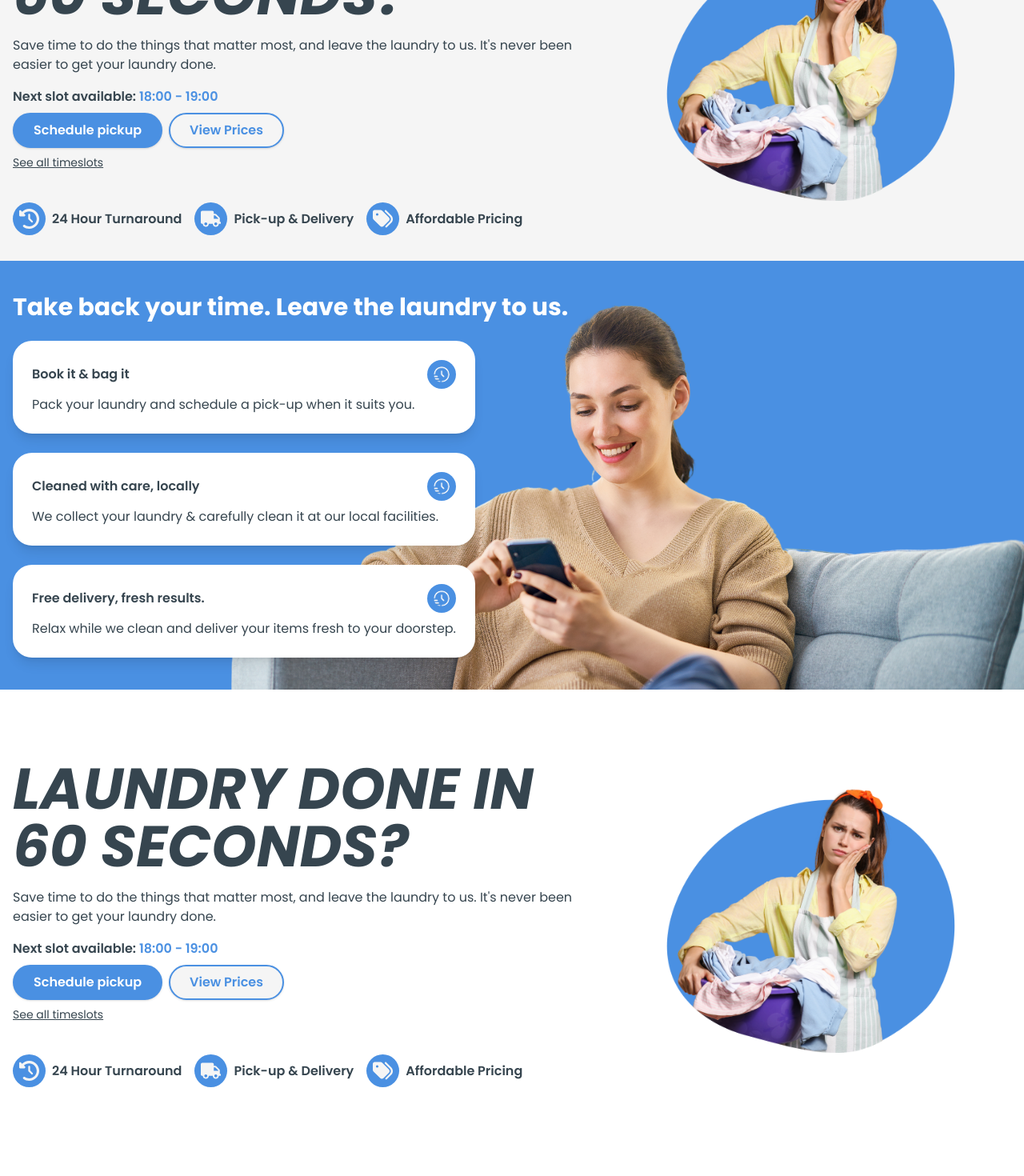
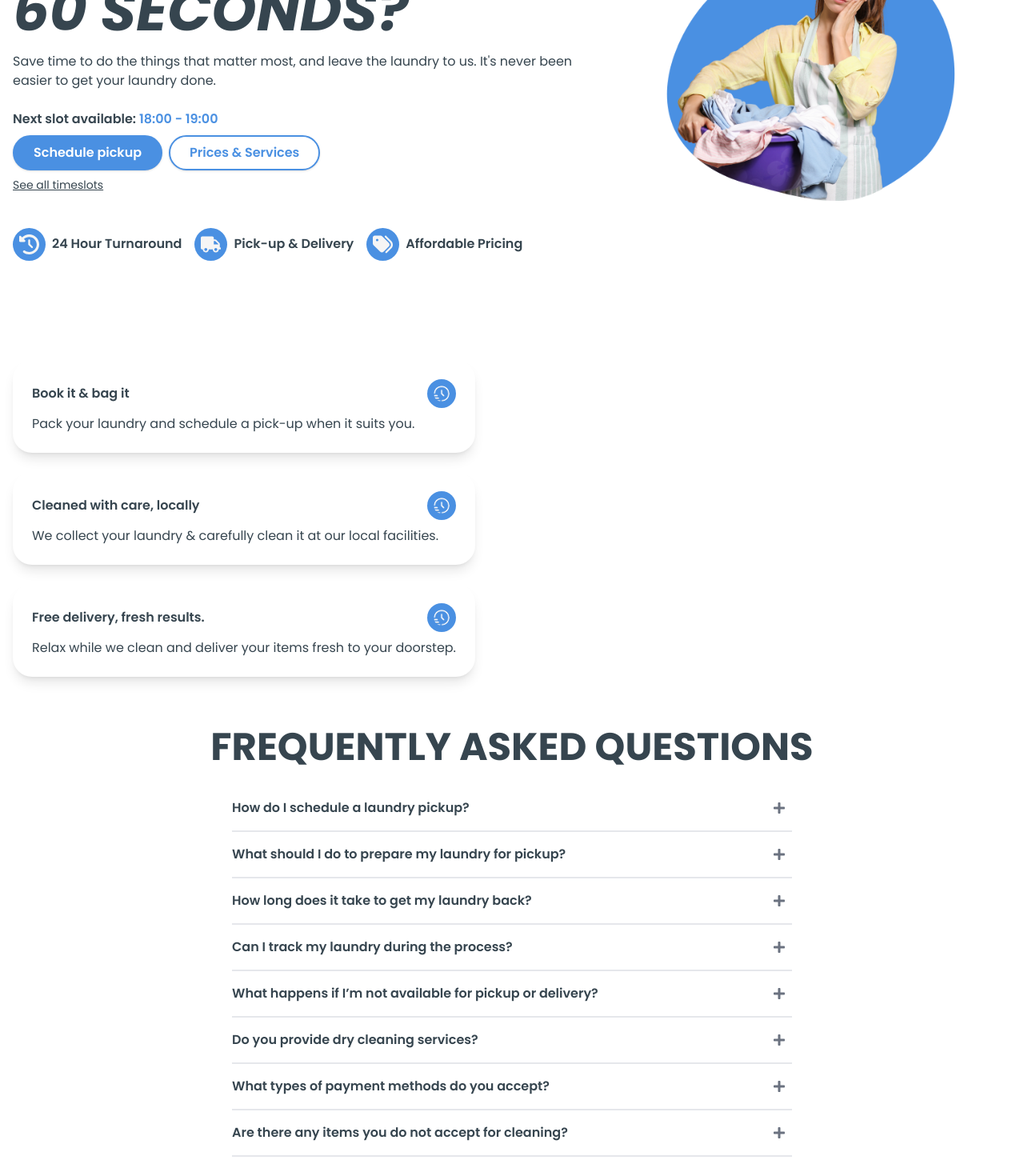
Before and after one commit to RicardoDS7/laundry-hero-landing-page, a Next.js app in the folder landing-page/: page / in a window 1280 px wide. Shown: the part 203-1673 px from the top of the page at 80% size. Before the commit the page ends 1594 px from the top, so only its background shows below. Built offline with nearby package versions, Linux system fonts and the light colour scheme.

Commit message:
Added FAQ

```diff
--- /dev/null
+++ b/landing-page/app/components/FAQ.tsx
@@ -0,0 +1,58 @@
+// components/FAQ.tsx
+import { useState } from "react";
+import { FaPlus, FaMinus } from "react-icons/fa";
+import FAQImage from "../images/receiving-laundry.png";
+import Image from "next/image";
+
+interface FAQItemProps {
+  question: string;
+  answer: string;
+}
+
+interface FAQProps {
+  faqItems: FAQItemProps[]
+}
+
+const FAQItem: React.FC<FAQItemProps> = ({ question, answer }) => {
+  const [isOpen, setIsOpen] = useState(false);
+
+  const toggleOpen = () => {
+    setIsOpen(!isOpen);
+  };
+
+  return (
+    <div className="border-b-2 border-gray-200 w-full lg:w-[700px]">
+      <button
+        onClick={toggleOpen}
+        className="w-full flex justify-between items-center py-4 font-semibold text-charcoal hover:text-nice-blue focus:outline-none"
+      >
+        <span className="text-start">{question}</span>
+        <span className="text-gray-500 px-2">
+          {isOpen ? <FaMinus /> : <FaPlus />}
+        </span>
+      </button>
+      {isOpen && (
+        <div className="text-gray-600 pb-4 w-full lg:w-[700px] text-start">
+          {answer}
+        </div>
+      )}
+    </div>
+  );
+};
+
+const FAQ: React.FC<FAQProps> = ({ faqItems }) => {
+
+
+  return (
+    <div className="flex flex-col justify-center items-center px-4">
+
+            {faqItems.map((faq, index) => (
+            <FAQItem key={index} question={faq.question} answer={faq.answer} />
+            ))}
+
+    </div>
+
+  );
+};
+
+export default FAQ;
--- a/landing-page/app/components/Hero.tsx
+++ b/landing-page/app/components/Hero.tsx
@@ -12,15 +12,21 @@ const Hero = () => {
     return (
       <div className='relative pt-14 max-w-[1400px] mx-auto'>
 
-          <div className='flex flex-col md:flex-row py-8 '>
-            <div className='flex w-full md:w-7/12 flex-col gap-4 px-4'>
+          <div className='flex flex-col md:flex-row pt-8 items-center'>
+            <div className='flex w-full md:w-7/12 flex-col gap-6 px-4'>
               <div className='flex flex-col gap-4 items-center justify-center md:items-start md:justify-start'>
                 <h1 className='hero-display text-center md:text-start'>Laundry done in 60 seconds?</h1>
                 <p className='text-center md:text-start'>Save time to do the things that matter most, and leave the laundry to us. It&apos;s never been easier to get your laundry done.</p>
               </div>
               < TimeSlots />
+            </div>
 
-              <div className='flex flex-wrap gap-4 mt-6'>
+            <div className='w-full md:w-5/12 px-4 h-ful'>
+              <Image src={HeroImage} width={800} height={600} alt='hero-image' />
+            </div>
+        </div>
+
+        <div className='flex flex-wrap gap-4 w-full items-start justify-start py-6 px-4'>
                 <div className='flex flex-row gap-2 items-center'>
                   <div className='p-2 rounded-full bg-nice-blue'>
                     <FaClockRotateLeft color="#f5f5f5" size={25}/>
@@ -43,12 +49,6 @@ const Hero = () => {
                 </div>
 
               </div>
-            </div>
-
-            <div className='w-full md:w-5/12 px-4'>
-              <Image src={HeroImage} width={800} height={600} alt='hero-image' />
-            </div>
-        </div>
       </div>
 
     );
--- a/landing-page/app/components/NavBar.tsx
+++ b/landing-page/app/components/NavBar.tsx
@@ -28,7 +28,7 @@ const NavBar = () => {
   }, []);
 
   return (
-    <div className={`fixed bg-white-smoke w-full z-30 ${isScrolled ? 'shadow-md' : ''}`}>
+    <div className={`fixed bg-white w-full z-30 ${isScrolled ? 'shadow-md' : ''}`}>
       <div className='max-w-[1400px] mx-auto'>
         <div className='flex w-full justify-between items-center py-4 px-2'>
             <div className='flex flex-row gap-1 items-center'>
--- /dev/null
+++ b/landing-page/app/components/ScrollToSectionButton.tsx
@@ -0,0 +1,40 @@
+'use client';
+import React from 'react';
+interface HowItWorksButtonProps {
+    sectionID: string;     // The title text for the hero section
+    buttonText: string;     // The title text for the hero section
+  }
+
+const ScrollToSectionButton: React.FC<HowItWorksButtonProps> = ({sectionID,buttonText}) => {
+
+  const scrollToSection = () => {
+      const section = document.getElementById(sectionID);
+
+      if (section) {
+        const offset = 100; // Adjust the offset
+        const sectionPosition = section.getBoundingClientRect().top + window.scrollY - offset;
+
+        window.scrollTo({
+          top: sectionPosition,
+          behavior: 'smooth' // Smooth scroll behavior
+        });
+      } else {
+        console.error("Section with ID 'faq' not found");
+      }
+  }
+
+
+    return (
+      <button
+        type="button"
+        onClick={scrollToSection}
+        className="flex flex-row px-6 py-2 gap-2 items-center rounded-full
+          bg-white  border-nice-blue text-nice-blue shadow font-semibold
+          hover:shadow-md hover:bg-nice-blue border-2 hover:text-white transition-all duration-300"
+      >
+        {buttonText}
+      </button>
+    );
+  };
+
+  export default ScrollToSectionButton;
--- a/landing-page/app/components/TimeSlots.tsx
+++ b/landing-page/app/components/TimeSlots.tsx
@@ -1,5 +1,6 @@
 import React, { useEffect, useState } from 'react';
 import Link from 'next/link';
+import ScrollToSectionButton from './ScrollToSectionButton';
 
 const TimeSlots = () => {
   const [nextTimeStart, setNextTimeStart] = useState('');
@@ -63,13 +64,12 @@ const TimeSlots = () => {
         >
           Schedule pickup
         </button>
-        <button
-          className="flex flex-row px-6 py-2 gap-2 items-center rounded-full
-          bg-white-smoke  border-nice-blue text-nice-blue shadow font-semibold
-          hover:shadow-md hover:bg-nice-blue border-2 hover:text-white transition-all duration-300"
-        >
-          View Prices
-        </button>
+
+        <ScrollToSectionButton
+          sectionID='prices-and-services-section'
+          buttonText='Prices & Services'>
+        </ScrollToSectionButton>
+
       </div>
 
       <Link className="underline hover:text-nice-blue text-sm" href="#">
--- a/landing-page/app/constants.ts
+++ b/landing-page/app/constants.ts
@@ -22,3 +22,43 @@ export const LAUNDRY_STEPS: LaundrySteps[] = [
     },
 
   ];
+
+// FAQ
+export interface FAQProps {
+    question: string,
+    answer: string,
+}
+export const FAQs: FAQProps[] = [
+    {
+      question: "How do I schedule a laundry pickup?",
+      answer: "You can schedule a pickup by selecting your preferred time and date through our app or website. Once booked, you'll receive a confirmation notification.",
+    },
+    {
+      question: "What should I do to prepare my laundry for pickup?",
+      answer: "Simply place your laundry in a bag and have it ready for pickup at the scheduled time. We'll provide laundry bags on your first order if needed.",
+    },
+    {
+      question: "How long does it take to get my laundry back?",
+      answer: "Our standard turnaround time is 24-48 hours, depending on your selected service. Expedited options are available for an additional fee.",
+    },
+    {
+      question: "Can I track my laundry during the process?",
+      answer: "Yes, you can track the status of your order, from pickup to delivery, through our app or website in real time.",
+    },
+    {
+      question: "What happens if I’m not available for pickup or delivery?",
+      answer: "If you’re unavailable, you can reschedule through the app. If our driver cannot reach you, they will leave a notification and attempt to contact you.",
+    },
+    {
+        question: "Do you provide dry cleaning services?",
+        answer: "Yes, we offer dry cleaning services in addition to wash-and-fold and ironing. You can select your preferred service when placing an order.",
+    },
+    {
+    question: "What types of payment methods do you accept?",
+    answer: "We accept major credit and debit cards, mobile payments, and online payment methods through our secure app or website.",
+    },
+    {
+    question: "Are there any items you do not accept for cleaning?",
+    answer: "Yes, we do not accept items like heavily soiled garments, hazardous materials, or items requiring special care beyond our service scope. Please check our guidelines for more details.",
+    },
+  ];
--- a/landing-page/app/globals.css
+++ b/landing-page/app/globals.css
@@ -28,3 +28,10 @@ body {
 .logo-image {
   @apply scale-75 md:scale-90 lg:scale-100;
 }
+
+h2 {
+  @apply text-2xl md:text-3xl lg:text-4xl xl:text-5xl;
+  @apply uppercase;
+  @apply font-bold;
+  @apply text-charcoal;
+}
--- a/landing-page/app/page.tsx
+++ b/landing-page/app/page.tsx
@@ -1,6 +1,9 @@
+'use client';
+import FAQ from "./components/FAQ";
 import Hero from "./components/Hero";
 import HowItWorks from "./components/HowItWorks";
 import NavBar from "./components/NavBar";
+import { FAQs } from "./constants";
 
 export default function Home() {
   return (
@@ -10,24 +13,34 @@ export default function Home() {
         <NavBar />
       </section>
 
-      <section id="hero-section" className="bg-white-smoke">
+      <section id="hero-section" className="bg-white">
         <Hero />
       </section>
 
-      <section id="why-section">
+      <section id="why-section" className="bg-white-smoke">
 
       </section>
 
-      <section id="how-works-section" className="bg-nice-blue bg-[url('./images/lying-on-couch.png')] bg-scroll bg-no-repeat bg-[right_-120px] h-full">
+      <section id="how-works-section">
         <HowItWorks />
       </section>
 
-      <section id="trust-credibility-section">
-        <Hero />
+      <section id="prices-and-services-section">
+
       </section>
 
-      <section id="trust-credibility-section">
+      <section id="testimonials-section">
 
+      </section>
+
+      <section id="faqs-section" className="py-6">
+        <div className="relative text-center max-w-[1400px] mx-auto">
+            <h2 className="text-charcoal mb-6">Frequently asked questions</h2>
+
+            < FAQ
+            faqItems={FAQs}/>
+
+        </div>
       </section>
 
       <section id="footer">
```
